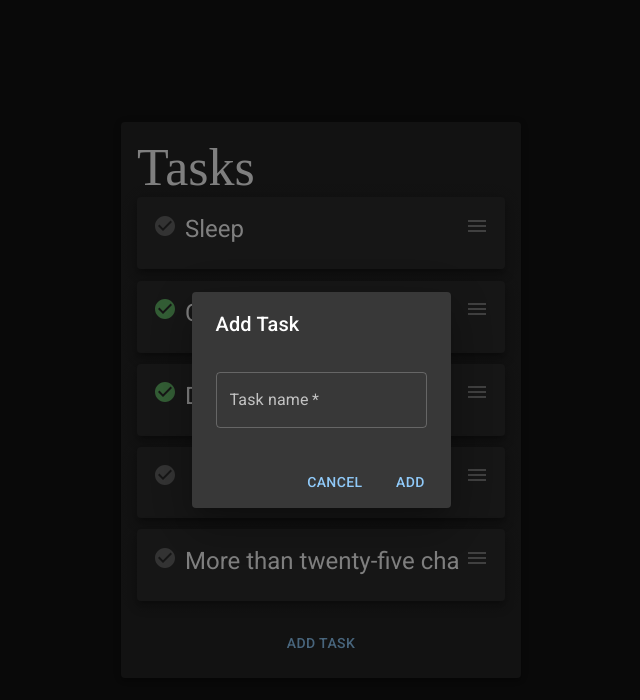
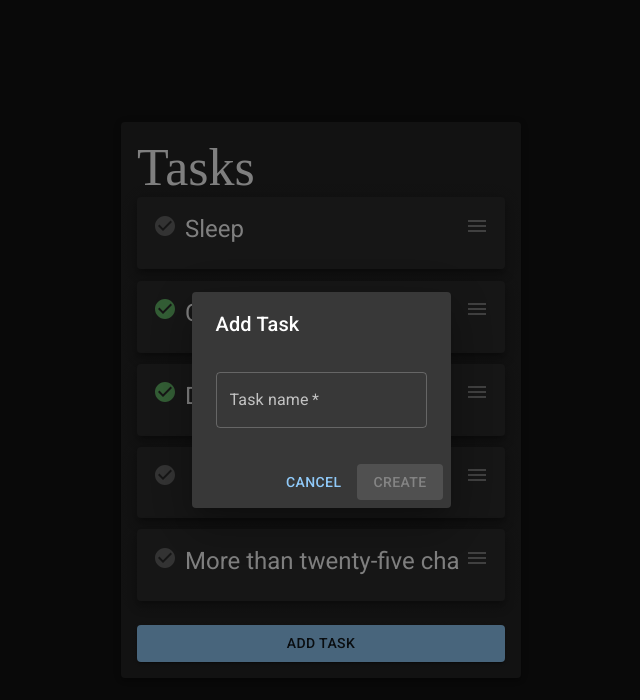
Before and after one commit to benjammin4dayz/react-checklist-app, a React (Vite) app: page / in a window 1280 px wide. Both pictures are taken after a click on the button "ADD TASK". Shown: the top 700 px of the page, without its empty margins (319-959 px from the left). Built offline with nearby package versions, Linux system fonts and the light colour scheme.

Commit message:
Style form dialog buttons

```diff
--- a/src/components/AddTaskDialog.tsx
+++ b/src/components/AddTaskDialog.tsx
@@ -29,7 +29,11 @@ export const AddTaskDialog: FC = () => {
 
   return (
     <>
-      <Button sx={{ width: '100%', mt: 3 }} onClick={toggleOpen}>
+      <Button
+        variant={'contained'}
+        sx={{ width: '100%', mt: 3 }}
+        onClick={toggleOpen}
+      >
         Add Task
       </Button>
       <Dialog open={open} onClose={onClose}>
@@ -50,7 +54,13 @@ export const AddTaskDialog: FC = () => {
         </DialogContent>
         <DialogActions>
           <Button onClick={onClose}>Cancel</Button>
-          <Button onClick={onSubmit}>Add</Button>
+          <Button
+            variant={'contained'}
+            onClick={onSubmit}
+            disabled={!textFieldValue}
+          >
+            Create
+          </Button>
         </DialogActions>
       </Dialog>
     </>
```
